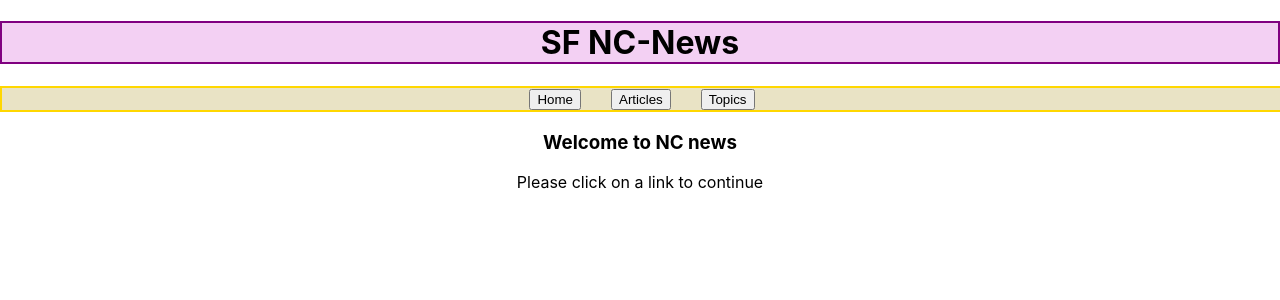
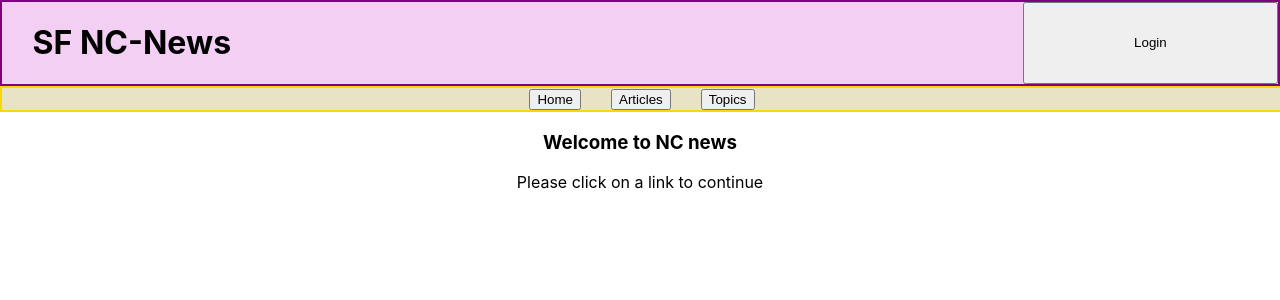
Before and after one commit to theBlueFitz/sf-nc-news, a React (Create React App) app: page / in a window 1280 px wide. Shown: the top 300 px of the page. Built offline with nearby package versions, Linux system fonts and the light colour scheme.

Commit message:
adds login button to header, adds fancy ellipsis animation to loading screen, adds loading screen to topics

```diff
--- a/src/App.css
+++ b/src/App.css
@@ -2,9 +2,20 @@
   text-align: center;
 }
 
-.header{
+.headercontainer{
   border: 2px solid purple;
   background-color: rgb(243, 208, 243);
+  display:grid;
+  grid-template-columns: 80% 20%;
+}
+
+.header{
+  justify-self: start;
+  margin-left: 3%;
+}
+
+.login{
+  margin-right: 0px;
 }
 
 .nav{
@@ -118,6 +129,8 @@
 
 ul{
   list-style: none;
+  margin: 0;
+  padding: 0;
 }
 
 .commentcontainer{
--- a/src/Components/ArticleCard.js
+++ b/src/Components/ArticleCard.js
@@ -1,7 +1,8 @@
+import { useState } from "react"
 import { Link } from "react-router-dom"
 
 const ArticleCard = ({news}) => {
-
+    const [isLoading, setIsLoading] = useState(true);
 
 
     const bodyTease = news.body.split(' ').slice(0,9).join(' ')
--- a/src/Components/Articles.js
+++ b/src/Components/Articles.js
@@ -2,6 +2,8 @@ import { useEffect, useState } from "react";
 import { useParams } from "react-router-dom";
 import { getArticles } from "../utils/newsApi";
 import ArticleCard from "./ArticleCard";
+import ellipsis from './ellipsis.svg';
+
 
 
 const Articles = () => {
@@ -22,7 +24,10 @@ const Articles = () => {
 
     return <main className='articles'>
         <h2>{topic} Articles</h2>
-        {isLoading ? <p>Please wait, loading...</p> :
+        {isLoading ? <div>
+            <p>Please wait, loading...</p>
+            <img src={ellipsis} alt='rotating dots'/>
+            </div> :
 
         <ul className='bulletless'>
                 {articleList.map((news) => {
--- a/src/Components/Header.js
+++ b/src/Components/Header.js
@@ -1,7 +1,10 @@
 
 
 const Header = () => {
-    return <h1 className='header'>SF NC-News</h1>
+    return <div className='headercontainer'>
+        <h1 className='header'>SF NC-News</h1>
+        <button className='login'>Login</button>
+    </div>
 }
 
 export default Header;
--- a/src/Components/SingleArticle.js
+++ b/src/Components/SingleArticle.js
@@ -16,7 +16,7 @@ const SingleArticle = () => {
         })
     }, [article_id])
 
-    const upVote = (event) => {
+    const upVote = () => {
         const inc_votes = 1;
         setVotes((votes)=>{
             const newVotes = votes += 1;
@@ -28,7 +28,7 @@ const SingleArticle = () => {
         })
     }
 
-    const downVote = (event) => {
+    const downVote = () => {
         const inc_votes = -1;
         setVotes((votes)=>{
             const newVotes = votes -= 1;
--- a/src/Components/Topics.js
+++ b/src/Components/Topics.js
@@ -4,21 +4,21 @@ import { Link } from "react-router-dom";
 
 const Topics = () => {
     const [allTopics, setAllTopics] = useState([]);
+    const [isLoading, setIsLoading] = useState(true);
 
     useEffect(() => {
+        setIsLoading(true)
         getTopics()
         .then((topics) => {
-            setAllTopics(topics)
+            setIsLoading(false);
+            setAllTopics(topics);
+
         })
     }, [])
 
-
-
-
-
-
-
-    return <ul className='topiclist'>
+    return <div>
+        {isLoading ? <p>Loading, please wait...</p> :
+                <ul className='topiclist'>
                 {allTopics.map((item) => {
                     return <li key={item.slug} className='selectopic'>
                         <Link to={`/articles/${item.slug}`} topic={item.slug}>
@@ -27,10 +27,13 @@ const Topics = () => {
                         <p>
                             {item.description}
                         </p>
-            </li>
+                    </li>})
 
-        })}
+                }
             </ul>
+
+        }
+    </div>
 }
 
 export default Topics;
```
Also changed, not shown: src/Components/ellipsis.svg (added). Lines whose indentation alone changed are shown as unchanged.
